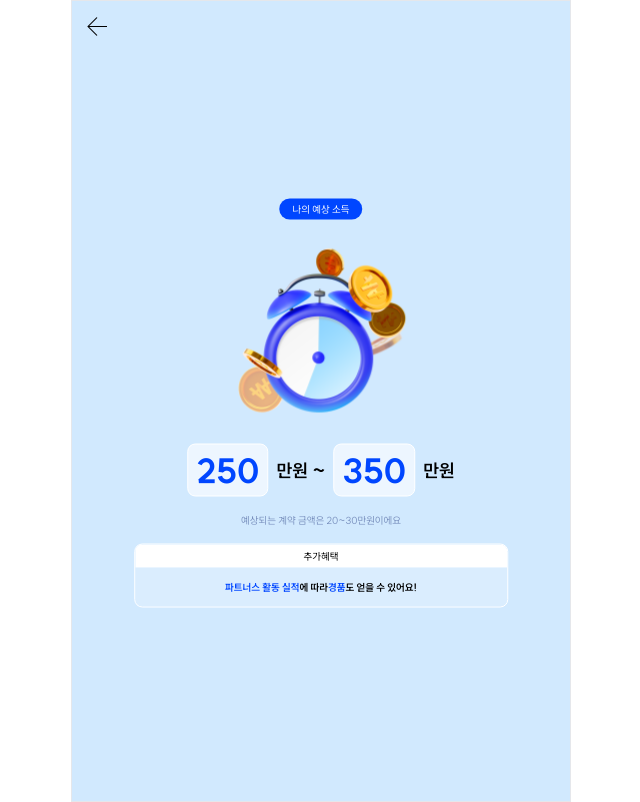
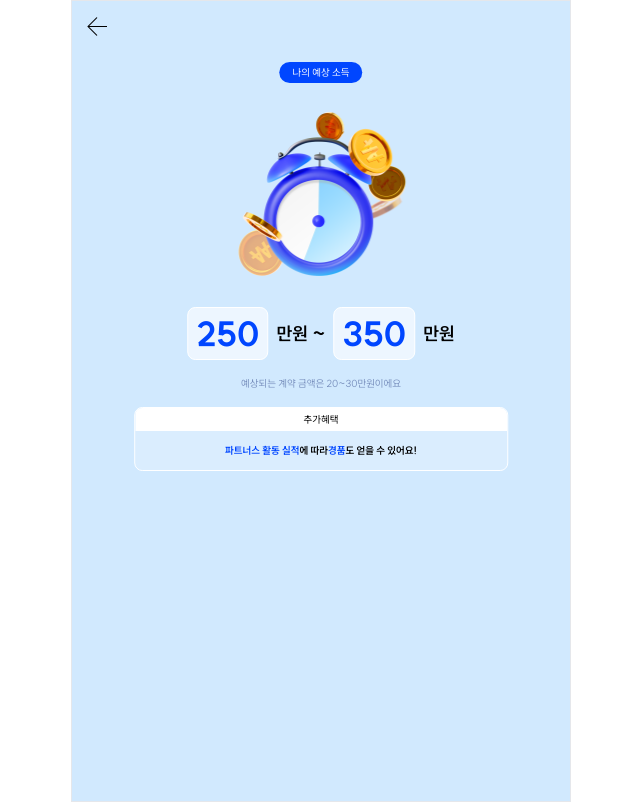
Before and after one commit to wlsud801/shinhan-partners, a Next.js app: page /income/insure/1 in a window 1280 px wide. Shown: the whole page, without its empty margins (319-959 px from the left). Built offline with nearby package versions, Linux system fonts and the light colour scheme.

Commit message:
Fix: 애니메이션 오류 수정

```diff
--- a/src/app/income/insure/[id]/page.tsx
+++ b/src/app/income/insure/[id]/page.tsx
@@ -41,7 +41,7 @@ function Page() {
     return (
         <div className="bg-bl400 min-h-[100dvh] relative">
             <BackHeader />
-            <div className="text-center w-3/4 min-w-[285px] absolute top-1/2 left-1/2 -translate-y-1/2 -translate-x-1/2">
+            <div className="text-center w-3/4 min-w-[285px] absolute left-1/2 -translate-x-1/2">
                 <p
                     className="blue-bg-text-box"
                     data-aos="fade-up"
--- a/src/app/income/my/[id]/page.tsx
+++ b/src/app/income/my/[id]/page.tsx
@@ -9,8 +9,11 @@ import AOS from 'aos';
 
 function Page() {
     useEffect(() => {
-        AOS.init();
-    });
+        AOS.init({
+            once: true,
+            startEvent: 'DOMContentLoaded',
+        });
+    }, []);
 
     const params = useParams();
     const id = params.id;
@@ -33,7 +36,7 @@ function Page() {
     return (
         <div className="bg-bl400 min-h-[100dvh] relative">
             <BackHeader />
-            <div className="text-center w-3/4 min-w-[285px] absolute top-1/2 left-1/2 -translate-y-1/2 -translate-x-1/2">
+            <div className="text-center w-3/4 min-w-[285px] absolute left-1/2 -translate-x-1/2">
                 <p
                     className="blue-bg-text-box"
                     data-aos="fade-up"
@@ -79,7 +82,6 @@ function Page() {
                 >
                     * 가입 조건에 따라 예상 소득 금액이 달라질 수 있어요
                 </p>
-
                 <div
                     className="border border-white rounded-lg overflow-hidden w-full m-auto"
                     data-aos="fade-up"
```
